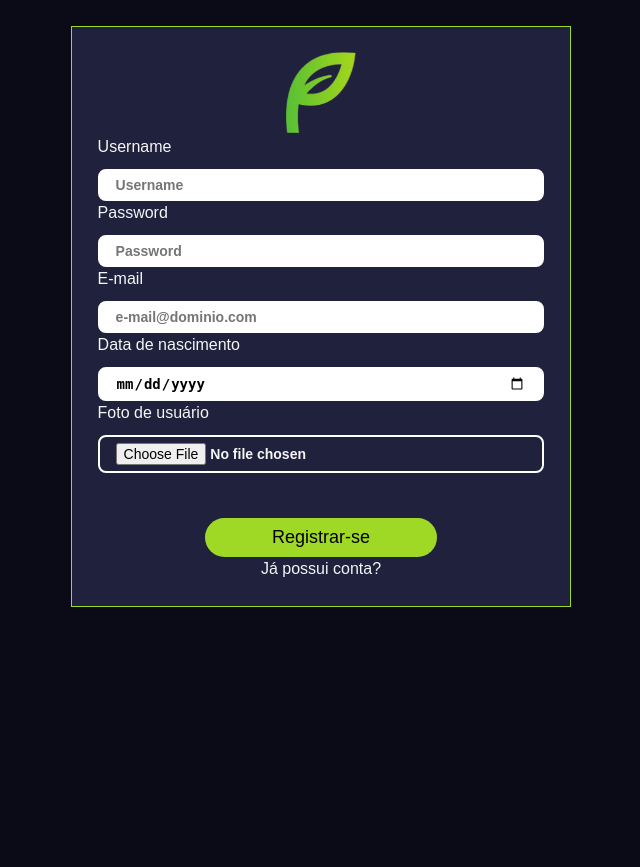
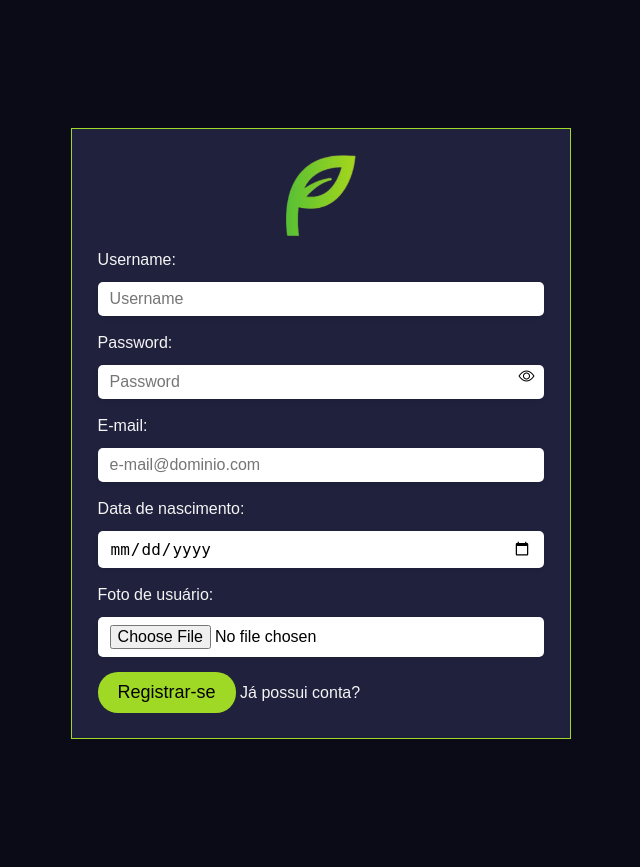
Before and after one commit to Jvictoroak/Exp_Criativa, a Python web app: template theme/templates/register.html in a window 1280 px wide. Shown: the whole page, without its empty margins (319-959 px from the left). Before the commit the page ends 607 px from the top, so only its background shows below. Run offline with Jinja, Linux system fonts and the light colour scheme; the template is opened without the code that fills it, so the values that code supplies are empty; some libraries are stand-ins or nearby versions.

Commit message:
login e register separados

```diff
--- a/theme/assets/pages/css/login-register.css
+++ /dev/null
@@ -1,86 +0,0 @@
-/* Fundo da página preto */
-.swal2-height-auto {
-    background-color: black;
-}
-
-/* Logo com tamanho máximo e centralizada */
-#login .logo, #register .logo {
-    width: 70px;
-    /* height: 150px; */
-    /* width: auto; */
-    height: auto;
-    margin: auto;
-}
-
-/* Conteúdo principal centralizado com fundo preto e borda verde */
-.conteudo-principal {
-    background-color: var(--azul-2);
-    justify-content: center;
-    flex-direction: column;
-    padding: 2%;
-    align-items: center;
-    /* margin-top: 10%;
-    margin-left: 35%; */
-    margin: 10% auto;
-    max-width: 500px;
-    border: var(--verde-2);
-    border: solid var(--verde-1) 1px;
-    font-family: Arial, Helvetica, sans-serif;
-    color: whitesmoke;
-}
-
-.conteudo-principal-register {
-    margin-top: 2%;
-}
-
-/* Inputs com bordas arredondadas e espaçamento */
-input {
-    border-radius: 8px;
-    font-weight: bold;
-    padding: 6px 16px;
-    font-size: 14px;
-    border: 2px solid var(--branco);
-    width: 100%;
-    margin: 10px auto 0;
-}
-
-/* Bloco de informações com margem inferior */
-.info {
-    margin-bottom: 10%;
-}
-
-/* Layout da conta em coluna e centralizado */
-.conta {
-    display: flex;
-    align-items: center;
-    flex-direction: column;
-}
-
-/* Botão de login com fundo verde, bordas arredondadas e texto grande */
-#button-login {
-    background-color: var(--verde-1);
-    font-size: large;
-    border-radius: 20px;
-    padding: 2% 15%;
-    display: flex;
-    margin: auto;
-    font-family: Arial, Helvetica, sans-serif;
-}
-
-@media (max-width: 768px) {
-    .conteudo-principal {
-        max-width: 90%;
-        padding: 5%;
-        margin-left: 5%;
-        margin-top: 20%;
-    }
-
-    .conteudo-principal-register {
-        margin-top: 5%;
-    }
-
-    #button-login {
-        /* padding: 10% 20%; */
-        font-size: large;
-    }
-}
--- /dev/null
+++ b/theme/assets/pages/css/register.css
@@ -0,0 +1,121 @@
+.swal2-height-auto {
+    background-color: black;
+}
+
+/* Logo centralizada */
+.logo {
+    width: 70px;
+    height: auto;
+    display: block;
+    margin: 0 auto;
+}
+
+/* Container principal */
+.conteudo-principal {
+    background-color: var(--azul-2);
+    justify-content: center;
+    flex-direction: column;
+    padding: 2%;
+    align-items: center;
+    margin: 10% auto;
+    max-width: 500px;
+    border: solid var(--verde-1) 1px;
+    font-family: Arial, Helvetica, sans-serif;
+    color: whitesmoke;
+}
+
+/* Estilo dos inputs para combinar com a página perfil */
+input {
+    border-radius: 5px; /* Ajuste o valor para combinar com o estilo da página perfil */
+    font-weight: normal; /* Ajuste o peso da fonte, se necessário */
+    padding: 8px 12px; /* Ajuste o espaçamento interno */
+    font-size: 16px; /* Ajuste o tamanho da fonte */
+    border: 1px solid var(--cinza-claro); /* Substitua por uma cor consistente com a página perfil */
+    width: 100%;
+    margin-top: 10px;
+    background-color: var(--branco); /* Certifique-se de que o fundo seja consistente */
+    color: var(--preto); /* Ajuste a cor do texto */
+    box-shadow: 0 2px 4px rgba(0, 0, 0, 0.1); /* Adicione sombra, se necessário */
+    transition: border-color 0.3s ease, box-shadow 0.3s ease;
+}
+
+input:focus {
+    border-color: var(--azul-1); /* Cor de borda ao focar */
+    box-shadow: 0 0 5px var(--azul-1); /* Sombra ao focar */
+    outline: none;
+}
+
+/* Estilo para o input de imagem */
+input[type="file"] {
+    display: block;
+    width: 100%;
+    padding: 8px 12px;
+    font-size: 16px;
+    color: var(--preto);
+    background-color: var(--branco);
+    border: 1px solid var(--cinza-claro);
+    border-radius: 5px;
+    box-shadow: 0 2px 4px rgba(0, 0, 0, 0.1);
+    transition: border-color 0.3s ease, box-shadow 0.3s ease;
+    cursor: pointer;
+}
+
+input[type="file"]:focus {
+    border-color: var(--azul-1);
+    box-shadow: 0 0 5px var(--azul-1);
+    outline: none;
+}
+
+.input-group {
+    margin-bottom: 15px; /* Ajuste o valor conforme necessário */
+}
+
+/* Opcional: Adiciona espaçamento superior aos subtítulos */
+.sub-titulo {
+    margin-top: 10px; /* Ajuste o valor conforme necessário */
+}
+
+.input-group-text {
+    position: absolute;
+    right: 10px;
+    cursor: pointer;
+    color: black;
+    background-color: transparent;
+    border: none;
+}
+
+.cursor-pointer {
+    cursor: pointer;
+}
+
+/* Botão com efeito hover */
+#button-registro {
+    background-color: var(--verde-1);
+    font-size: large;
+    border-radius: 20px;
+    padding: 10px 20px;
+    cursor: pointer;
+    border: none;
+    transition: background-color 0.3s ease;
+}
+
+#button-registro:hover {
+    background-color: var(--verde-2);
+}
+
+
+.senha-container {
+    position: relative;
+    display: flex;
+    align-items: center;
+}
+
+
+
+@media (max-width: 768px) {
+    .conteudo-principal {
+        max-width: 90%;
+        padding: 5%;
+        margin-top: 15%;
+    }
+}
--- a/theme/assets/pages/js/usuario-register.js
+++ /dev/null
@@ -1,55 +0,0 @@
-// Obtém os elementos dos campos do formulário
-const usuario = document.getElementById('usuario');
-const senha = document.getElementById('senha');
-const email = document.getElementById('email');
-const dataNascimento = document.getElementById('nascimento');
-const foto = document.getElementById('foto');
-
-// Função para mostrar um alerta de sucesso
-const successAlert = () => {
-    Swal.fire('Mensagem', 'Mensagem de Sucesso!', 'success');
-}
-
-// Função para mostrar um alerta de erro com mensagem personalizada
-const errorAlert = (mensagem) => {
-    Swal.fire('Erro', mensagem, 'error');
-}
-
-// Valida o formato do email
-const validaEmail = (email) => {
-    const emailRegex = /^[a-zA-Z][^<>\"!@[\]#$%¨&*()~^:;ç,\-´`=+{}º\|/\\?]+@[a-zA-Z0-9-]+\.[a-zA-Z]{2,}$/;
-    return emailRegex.test(String(email).toLowerCase());
-}
-
-// Valida a senha (deve ter 8-20 caracteres, números, letras maiúsculas/minúsculas e um caractere especial)
-const validaSenha = (senha) => {
-    const senhaRegex = /^(?=.*\d)(?=.*[a-z])(?=.*[A-Z])(?=.*[^a-zA-Z0-9])(?!.*\s).{8,20}$/;
-    return senhaRegex.test(String(senha));
-}
-
-// Verifica se todos os campos do cadastro estão válidos
-const verificarCadastro = () => {
-    if (!usuario.value) {
-        return errorAlert('Usuário não pode estar vazio!');
-    }
-    if (!senha.value || !validaSenha(senha.value)) {
-        return errorAlert('A senha deve ter entre 8 a 20 caracteres, incluir números, letras maiúsculas e minúsculas, e um caractere especial.');
-    }
-    if (!email.value || !validaEmail(email.value)) {
-        return errorAlert('Por favor, insira um e-mail válido!');
-    }
-    if (!dataNascimento.value) {
-        return errorAlert('A data de nascimento não pode estar vazia!');
-    }
-    if (!foto.value) {
-        return errorAlert('Por favor, faça o upload de uma foto!');
-    }
-    successAlert();
-}
-
-// Verifica se o usuário e a senha estão corretos
-const verificarConta = () => {
-    if (!usuario.value && !senha.value) {
-        errorAlert('Usuário ou Senha Incorreto!');
-    }
-}
--- a/theme/templates/register.html
+++ b/theme/templates/register.html
@@ -6,45 +6,54 @@
     <title>Registro</title>
     <!-- CSS -->
     <link rel="stylesheet" href="/theme/assets/modules/css/boot.css">
-    <link rel="stylesheet" href="/theme/assets/pages/css/login-register.css">
-
-    <link href="https://cdn.jsdelivr.net/npm/@sweetalert2/theme-material-ui/material-ui.css" rel="stylesheet">   <!-- Material-UI Theme-->
+    <link rel="stylesheet" href="/theme/assets/pages/css/register.css">
+    <link href="https://cdn.jsdelivr.net/npm/bootstrap-icons/font/bootstrap-icons.css" rel="stylesheet">
+    <link href="https://cdn.jsdelivr.net/npm/@sweetalert2/theme-material-ui/material-ui.css" rel="stylesheet">
 </head>
 <body>
     <script src="https://cdn.jsdelivr.net/npm/sweetalert2@11/dist/sweetalert2.min.js"></script>
 
     <div class="conteudo-principal conteudo-principal-register" id="register">
         <img src="/theme/assets/img/logo.webp" class="logo" alt="Logo POSTLY">
-        <form>
+        <form id="registroForm">
             <div class="info">
-                <p class="sub-titulo">Username</p>
+                <p class="sub-titulo">Username:</p>
                 <div class="input-group flex-nowrap">
-                    <input id="usuario" pattern="[A-Za-záàâãéèêíóôõúç\s]{8,50}" title="Usuário com 8 a 50 letras" type="text" class="form-control" placeholder="Username" aria-label="Username" aria-describedby="addon-wrapping" required>
+                    <input id="usuario" type="text" class="form-control" placeholder="Username" aria-label="Username">
                 </div>
-                <p class="sub-titulo">Password</p>
+
+                <p class="sub-titulo">Password:</p>
+                <div class="input-group flex-nowrap senha-container">
+                    <input id="senha" type="password" class="form-control" placeholder="Password" aria-label="Password">
+                    <!-- Ícone para visualizar/ocultar a senha -->
+                    <span id="toggleSenha" class="input-group-text cursor-pointer">
+                        <i id="senhaIcon" class="bi bi-eye"></i> <!-- Ícone de "olho" -->
+                    </span>
+                </div>
+
+                <p class="sub-titulo">E-mail:</p>
                 <div class="input-group flex-nowrap">
-                    <input id="senha" pattern="(?=.*\d)(?=.*[a-z])(?=.*[A-Z])(?=.*[@#$%&*]).{6,10}" title="Deve conter pelo menos um número e uma letra maiúscula e minúscula e pelo menos 6 ou mais caracteres." type="password" class="form-control" placeholder="Password" aria-label="Password" aria-describedby="addon-wrapping" required>
+                    <input id="email" type="email" class="form-control" placeholder="e-mail@dominio.com" aria-label="E-mail">
                 </div>
-                <p class="sub-titulo">E-mail</p>
+
+                <p class="sub-titulo">Data de nascimento:</p>
                 <div class="input-group flex-nowrap">
-                    <input id="email" type="email" class="form-control" placeholder="e-mail@dominio.com" aria-label="E-mail" aria-describedby="addon-wrapping" title="Coloque seu E-mail" required>
+                    <input id="nascimento" type="date" class="form-control" aria-label="Nascimento">
                 </div>
-                <p class="sub-titulo">Data de nascimento</p>
+
+                <p class="sub-titulo">Foto de usuário:</p>
                 <div class="input-group flex-nowrap">
-                    <input id="nascimento" type="date" class="form-control" placeholder="e-mail@dominio.com" aria-label="Nascimento" aria-describedby="addon-wrapping" title="Coloque sua data de nascimento" required>
-                </div>
-                <p class="sub-titulo">Foto de usuário</p>
-                <div class="input-group flex-nowrap">
-                    <input id="foto" type="file" class="form-control" placeholder="e-mail@dominio.com" aria-label="E-mail" aria-describedby="addon-wrapping" title="Insira uma foto">
+                    <input id="foto" type="file" class="form-control custom-file-input" aria-label="Foto de usuário">
                 </div>
             </div>
 
+            <div class="conta">
+                <button id="button-registro" type="submit">Registrar-se</button>
+                <a href="login.html">Já possui conta?</a>
+            </div>
         </form>
-        <div class="conta">
-            <button id="button-login" onclick="verificarCadastro()">Registrar-se</button>
-            <a href="login.html">Já possui conta?</a>
-        </div>
     </div>
-    <script src="/theme/assets/pages/js/usuario-register.js"></script>
+
+    <script src="/theme/assets/pages/js/register.js"></script>
 </body>
 </html>
```
Also changed, not shown: theme/assets/pages/css/login.css (added, +85 -0 lines), theme/assets/pages/js/login.js (added, +113 -0 lines), theme/assets/pages/js/register.js (added, +72 -0 lines), theme/templates/login.html (+13 -14 lines).
